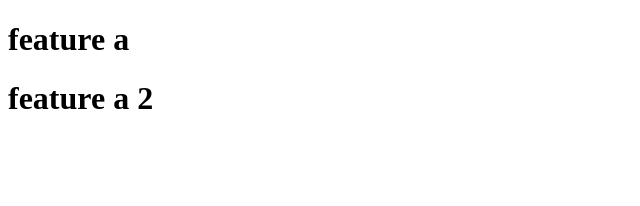
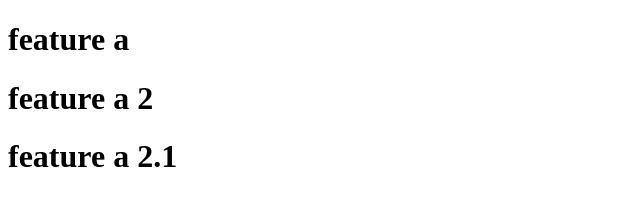
Before and after one commit to maqrikis/belajar-git, a plain HTML site: page feature-a.html in a window 1280 px wide. Shown: the whole page, without its empty margins (0-640 px from the left). Drawn offline with Linux system fonts and the light colour scheme.

Commit message:
add feature 2.1

```diff
--- a/feature-a.html
+++ b/feature-a.html
@@ -9,5 +9,6 @@
 <body>
   <h1>feature a</h1>
   <h1>feature a 2</h1>
+  <h1>feature a 2.1</h1>
 </body>
 </html>
```
